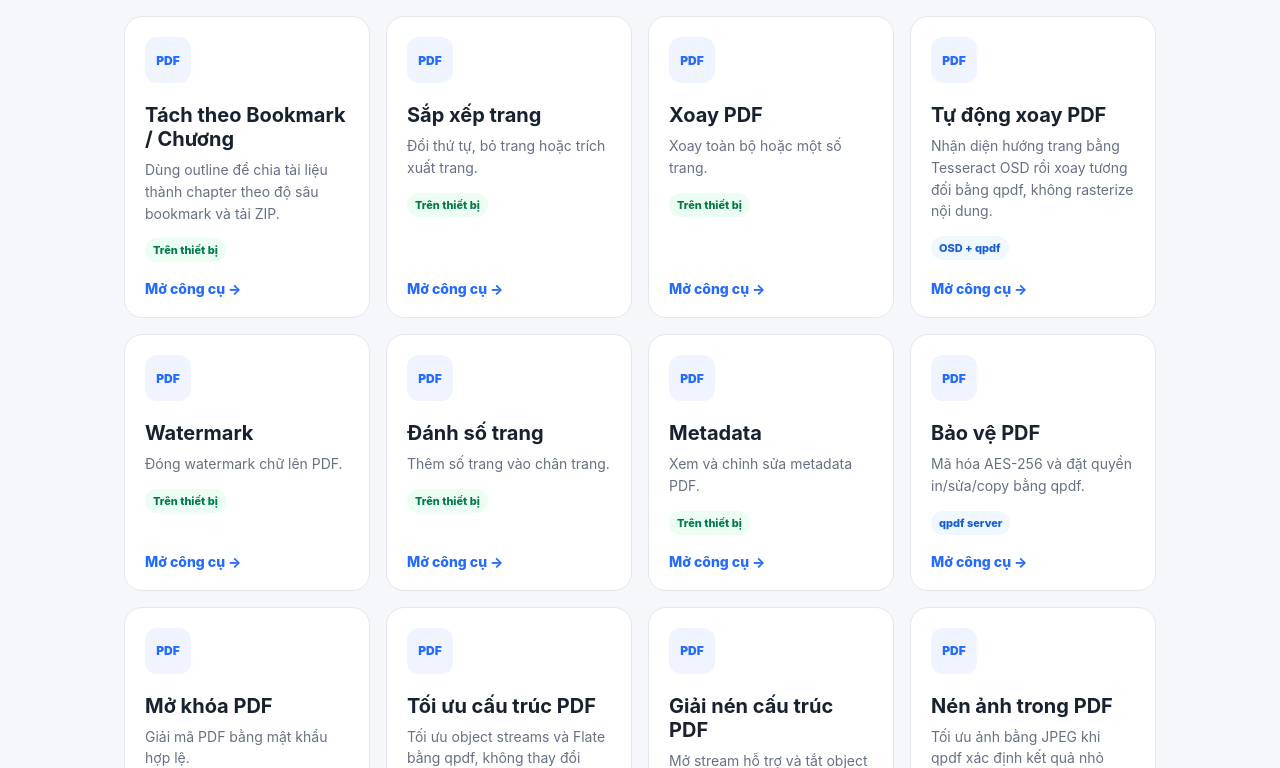
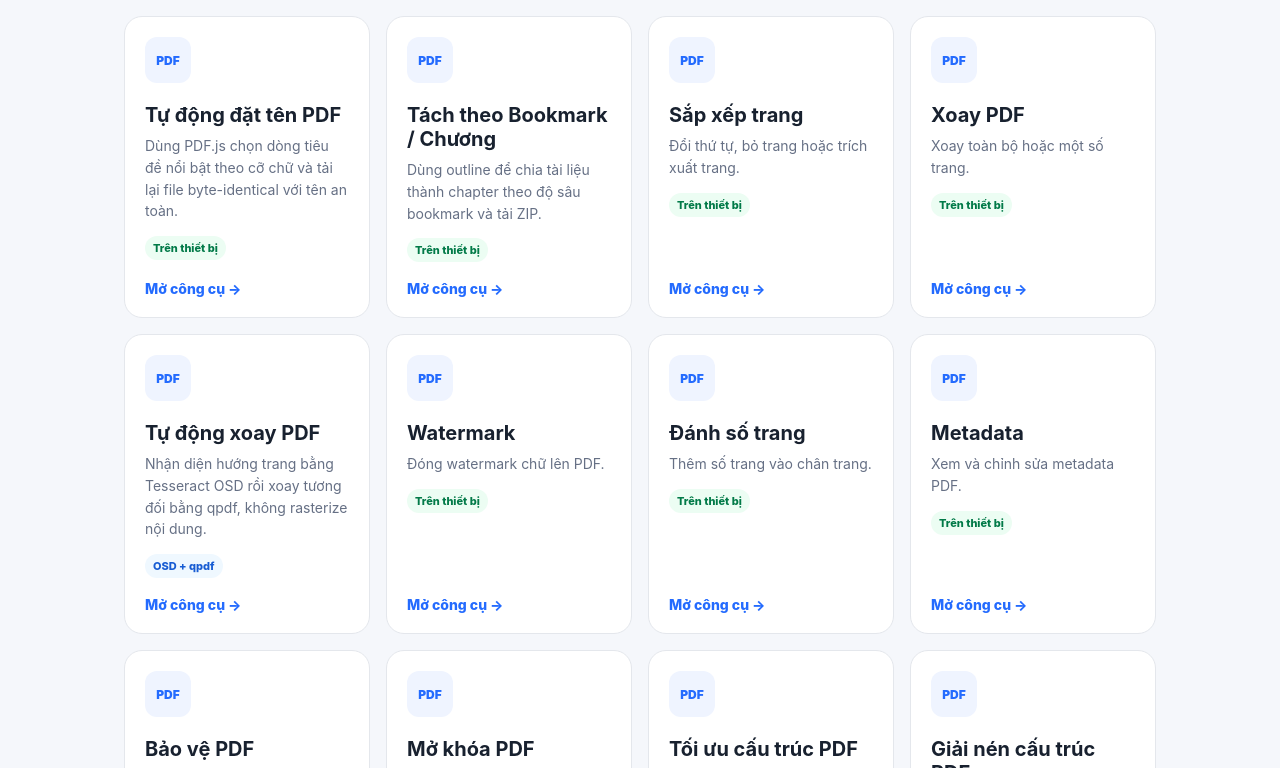
Before and after one commit to solyan842/SolYan-PDF, a Next.js app in the folder frontend/: page / in a window 1280 px wide. Shown: the part 3172-3940 px from the top of the page. Built offline with nearby package versions, Linux system fonts and the light colour scheme.

Commit message:
feat: add Auto Rename dashboard card

```diff
--- a/frontend/app/page.tsx
+++ b/frontend/app/page.tsx
@@ -31,6 +31,7 @@ const tools = [
   { href: '/merge', title: 'Gộp PDF', description: 'Gộp nhiều file PDF theo đúng thứ tự.', local: true },
   { href: '/split', title: 'Tách PDF', description: 'Tách thủ công, theo số trang hoặc dung lượng mục tiêu best-effort rồi tải ZIP.', local: true },
   { href: '/auto-split', title: 'Tự động tách bằng QR', description: 'Nhận diện trang QR phân cách bằng OpenCV/PDFium rồi tách bản gốc bằng qpdf, hỗ trợ scan hai mặt.', local: false, badge: 'QR + qpdf' },
+  { href: '/auto-rename', title: 'Tự động đặt tên PDF', description: 'Dùng PDF.js chọn dòng tiêu đề nổi bật theo cỡ chữ và tải lại file byte-identical với tên an toàn.', local: true },
   { href: '/split-by-bookmarks', title: 'Tách theo Bookmark / Chương', description: 'Dùng outline để chia tài liệu thành chapter theo độ sâu bookmark và tải ZIP.', local: true },
   { href: '/organize', title: 'Sắp xếp trang', description: 'Đổi thứ tự, bỏ trang hoặc trích xuất trang.', local: true },
   { href: '/rotate', title: 'Xoay PDF', description: 'Xoay toàn bộ hoặc một số trang.', local: true },
```
